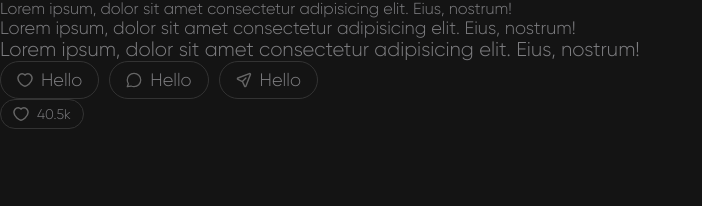
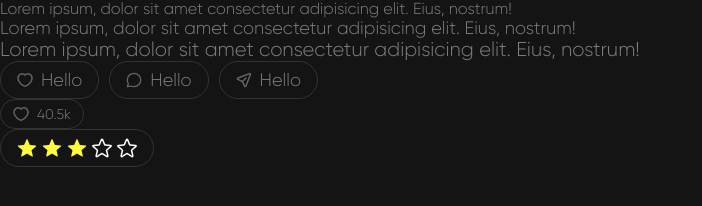
Before and after one commit to xphnx/ratey-rankuz, a Next.js app: page / in a window 1280 px wide. Shown: the part 110-316 px from the top of the page, without its empty margins (0-702 px from the left). Built offline with nearby package versions, Linux system fonts and the light colour scheme.

Commit message:
feat(): add Rating component

```diff
--- /dev/null
+++ b/components/Rating/Rating.module.css
@@ -0,0 +1,23 @@
+.rating {
+    display: inline-flex;
+    align-items: center;
+
+    padding: 8px 16px;
+
+    border: 1px solid var(--dark00);
+    border-radius: 100px;
+    cursor: pointer;
+}
+
+.rating svg + svg {
+    margin-left: 5px;
+}
+
+.filled {
+    fill: var(--primary-hover);
+    stroke: none;
+}
+
+.disabled {
+    cursor: auto;
+}
--- /dev/null
+++ b/components/Rating/Rating.tsx
@@ -0,0 +1,73 @@
+import { FC, HTMLAttributes, useState } from 'react';
+import cn from 'classnames';
+import { Tag } from '../Tag/Tag';
+import Star from './icons/star.svg';
+import styles from './Rating.module.css';
+
+interface RatingProps extends HTMLAttributes<HTMLDivElement> {
+	rating: number;
+	maxRate?: number;
+	setRating?: (rating: number) => void;
+	isEditable?: boolean;
+}
+
+export const Rating: FC<RatingProps> = ({
+	rating,
+	maxRate = 5,
+	isEditable = false,
+	setRating,
+	className,
+	...props
+}) => {
+	const [currentRate, setCurrentRate] = useState<number>(rating);
+
+	const changeDisplayHandler = (rating: number): void => {
+		if (!isEditable) {
+			return;
+		}
+
+		setCurrentRate(rating);
+	};
+
+	const onKeyDownHandler = (rating: number, e: React.KeyboardEvent<SVGAElement>): void => {
+		if (!isEditable || e.code !== 'Space' || !setRating) {
+			return;
+		}
+
+		setCurrentRate(rating);
+		setRating(rating);
+	};
+
+	const onClickHandler = (rating: number): void => {
+		if (!isEditable || !setRating) {
+			return;
+		}
+
+		setRating(rating);
+	};
+
+	return (
+		<div
+			{...props}
+			className={cn(styles.rating, className, {
+				[styles.disabled]: !isEditable,
+			})}
+			onMouseLeave={() => changeDisplayHandler(rating)}
+		>
+			{Array(maxRate)
+				.fill(<></>)
+				.map((_, index) => (
+					<Star
+						key={index}
+						className={cn({
+							[styles.filled]: index < currentRate,
+						})}
+						onMouseEnter={() => changeDisplayHandler(index + 1)}
+						onClick={() => onClickHandler(index + 1)}
+						tabIndex={isEditable ? 0 : -1}
+						onKeyDown={(e: React.KeyboardEvent<SVGAElement>) => onKeyDownHandler(index + 1, e)}
+					/>
+				))}
+		</div>
+	);
+};
--- a/components/index.ts
+++ b/components/index.ts
@@ -1,3 +1,4 @@
 export { Button } from './Button/Button';
 export { Heading } from './Heading/Heading';
 export { Paragraph } from './Paragraph/Paragraph';
+export { Rating } from './Rating/Rating';
--- a/pages/index.tsx
+++ b/pages/index.tsx
@@ -1,6 +1,7 @@
+import { useState } from 'react';
 import localFont from 'next/font/local';
 import Head from 'next/head';
-import { Button, Heading, Paragraph } from '@/components';
+import { Button, Heading, Paragraph, Rating } from '@/components';
 import { Tag } from '@/components/Tag/Tag';
 
 const gilroyLight = localFont({
@@ -15,6 +16,8 @@ const gilroySemiBold = localFont({
 });
 
 export default function Home(): JSX.Element {
+	const [rating, setRating] = useState(3);
+
 	return (
 		<>
 			<Head>
@@ -55,6 +58,9 @@ export default function Home(): JSX.Element {
 						40.5k
 					</Tag>
 				</div>
+				<div>
+					<Rating rating={rating} setRating={setRating} isEditable />
+				</div>
 			</main>
 		</>
 	);
```
Also changed, not shown: components/Rating/icons/star.svg (added).
